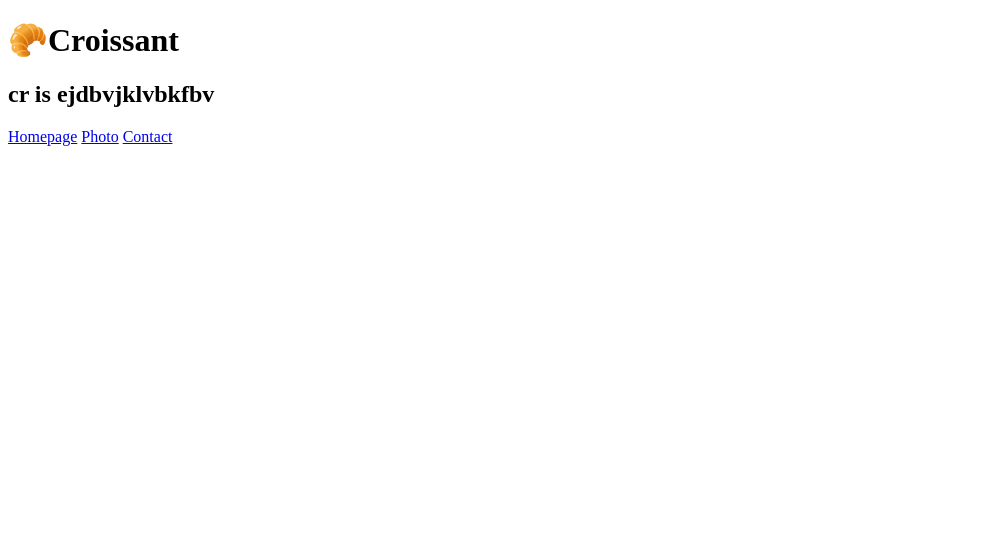
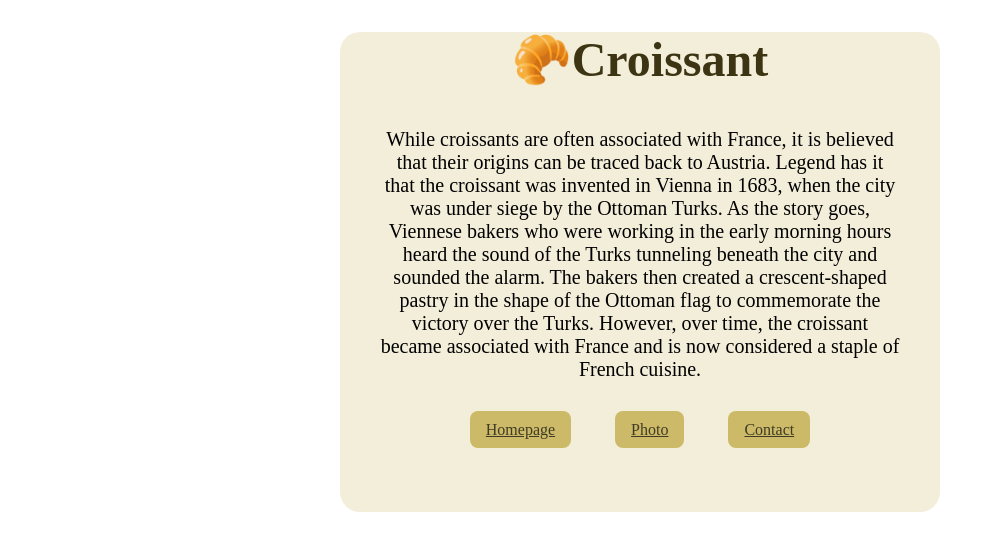
Before and after one commit to Taniatos/multiple-pages-site, a plain HTML site: page index.html in a window 1280 px wide. Shown: the whole page, without its empty margins (0-995 px from the left). Drawn offline with Linux system fonts and the light colour scheme.

Commit message:
added html and css to the main page

```diff
--- a/index.html
+++ b/index.html
@@ -4,13 +4,27 @@
     <meta charset="UTF-8" />
     <meta http-equiv="X-UA-Compatible" content="IE=edge" />
     <meta name="viewport" content="width=device-width, initial-scale=1.0" />
+    <link rel="stylesheet" href="src/style.css" />
     <title>Document</title>
   </head>
   <body>
-    <h1>🥐Croissant</h1>
-    <h2>cr is ejdbvjklvbkfbv</h2>
-    <a href="/">Homepage</a>
-    <a href="/src/photo.html">Photo</a>
-    <a href="/src/contact.html">Contact</a>
+    <div class="container">
+      <h1>🥐Croissant</h1>
+      <p>
+        While croissants are often associated with France, it is believed that
+        their origins can be traced back to Austria. Legend has it that the
+        croissant was invented in Vienna in 1683, when the city was under siege
+        by the Ottoman Turks. As the story goes, Viennese bakers who were
+        working in the early morning hours heard the sound of the Turks
+        tunneling beneath the city and sounded the alarm. The bakers then
+        created a crescent-shaped pastry in the shape of the Ottoman flag to
+        commemorate the victory over the Turks. However, over time, the
+        croissant became associated with France and is now considered a staple
+        of French cuisine.
+      </p>
+      <a href="/index.html">Homepage</a>
+      <a href="/pages/photo.html">Photo</a>
+      <a href="/pages/contact.html">Contact</a>
+    </div>
   </body>
 </html>
--- /dev/null
+++ b/src/style.css
@@ -0,0 +1,27 @@
+.container {
+  display: block;
+  margin: 0 auto;
+  max-width: 600px;
+  height: 480px;
+  background-color: #f3eed9;
+  border-radius: 20px;
+  text-align: center;
+}
+h1 {
+  color: #3c3412;
+  font-size: 48px;
+}
+p {
+  font-family: "Times New Roman", Times, serif;
+  font-size: 20px;
+  font-weight: 300;
+  margin: 40px;
+}
+a {
+  color: #403b24;
+  background-color: #ccba68;
+  margin: 20px;
+  padding: 10px 16px;
+  border-radius: 8px;
+  box-shadow: #403b24;
+}
```
Also changed, not shown: pages/contact.html (added), pages/photo.html (added).
